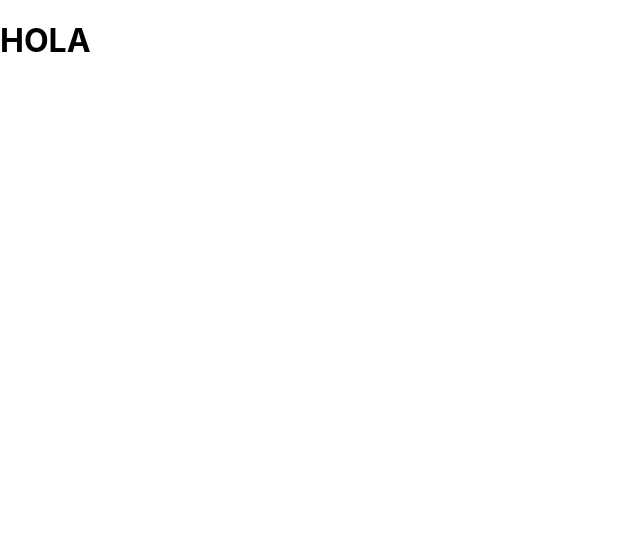
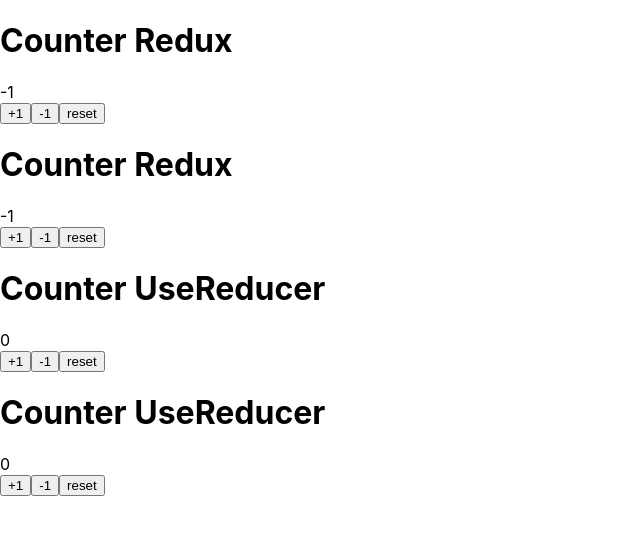
Before and after one commit to jordi3d/Redux, a React (Create React App) app: page / in a window 1280 px wide. Shown: the top 534 px of the page, without its empty margins (0-640 px from the left). Built offline with nearby package versions, Linux system fonts and the light colour scheme.

Commit message:
exercici redux

```diff
--- a/package.json
+++ b/package.json
@@ -8,7 +8,9 @@
     "@testing-library/user-event": "^13.2.1",
     "react": "^17.0.2",
     "react-dom": "^17.0.2",
+    "react-redux": "^7.2.6",
     "react-scripts": "5.0.0",
+    "redux": "^4.1.2",
     "web-vitals": "^2.1.0"
   },
   "scripts": {
--- a/src/App.js
+++ b/src/App.js
@@ -1,10 +1,34 @@
 import "./App.css";
+
+import { createStore } from "redux";
+import { Provider } from "react-redux";
+import { counter, increment, reset } from "./counter";
+import CounterRedux from "./CounterRedux";
+import CounterUserReducer from "./CounterUserReducer";
+
+const store = createStore(counter, 0);
+store.dispatch(increment(+1));
+store.dispatch(increment(+1));
+store.dispatch(increment(+1));
+store.dispatch(increment(+1));
+console.log("state:", store.getState());
+store.dispatch(increment(+1));
+console.log("state:", store.getState());
+store.dispatch(reset());
+console.log("state:", store.getState());
+store.dispatch(increment(-1));
+console.log("state:", store.getState());
 
 function App() {
   return (
-    <div className="App">
-      <h1>HOLA</h1>
-    </div>
+    <Provider store={store}>
+      <>
+        <CounterRedux />
+        <CounterRedux />
+        <CounterUserReducer />
+        <CounterUserReducer />
+      </>
+    </Provider>
   );
 }
 
--- /dev/null
+++ b/src/CounterRedux.js
@@ -0,0 +1,16 @@
+import { useDispatch, useSelector } from "react-redux";
+import { increment, reset } from "./counter";
+
+export default function CounterRedux() {
+  const count = useSelector((state) => state);
+  const dispatch = useDispatch();
+  return (
+    <>
+      <h1>Counter Redux</h1>
+      <div>{count}</div>
+      <button onClick={() => dispatch(increment(+1))}>+1</button>
+      <button onClick={() => dispatch(increment(-1))}>-1</button>
+      <button onClick={() => dispatch(reset())}>reset</button>
+    </>
+  );
+}
--- /dev/null
+++ b/src/CounterUserReducer.js
@@ -0,0 +1,15 @@
+import { useReducer } from "react";
+import { counter, increment, reset } from "./counter";
+
+export default function CounterUserReducer() {
+  const [count, dispatch] = useReducer(counter, 0);
+  return (
+    <>
+      <h1>Counter UseReducer</h1>
+      <div>{count}</div>
+      <button onClick={() => dispatch(increment(+1))}>+1</button>
+      <button onClick={() => dispatch(increment(-1))}>-1</button>
+      <button onClick={() => dispatch(reset())}>reset</button>
+    </>
+  );
+}
--- /dev/null
+++ b/src/counter.js
@@ -0,0 +1,21 @@
+const INCREMENT = "INCREMENT";
+export function increment(amount) {
+  return { type: INCREMENT, amount };
+}
+
+const RESET = "RESET";
+export function reset() {
+  return { type: RESET };
+}
+
+export function counter(state, action) {
+  console.log(state, action);
+  switch (action.type) {
+    case INCREMENT:
+      return state + action.amount;
+    case RESET:
+      return 0;
+    default:
+      return state;
+  }
+}
```
Also changed, not shown: 1 other file (tests, documents, lock files or other folders).
